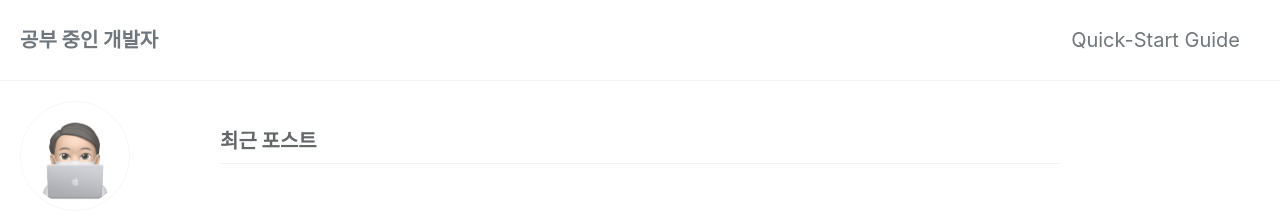
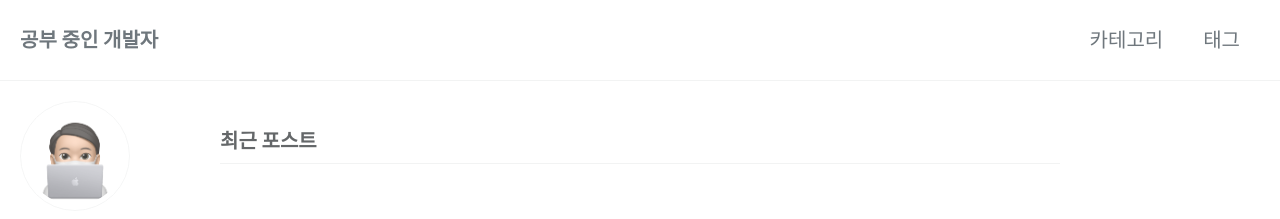
Before and after one commit to alexuhn/alexuhn.github.io-old, a Jekyll site: the page built from index.html, in a window 1280 px wide. Shown: the top 219 px of the page. Built offline with Jekyll 4.4.1, drawn with Linux system fonts in a browser that asks for light colours; cached includes are drawn as plain includes; some web fonts are replaced; the list of posts is cut into pages by our own code.

Commit message:
Set navigation

```diff
--- a/_data/navigation.yml
+++ b/_data/navigation.yml
@@ -1,7 +1,11 @@
 # main links
 main:
-  - title: "Quick-Start Guide"
-    url: https://mmistakes.github.io/minimal-mistakes/docs/quick-start-guide/
+  - title: "카테고리"
+    url: /categories/
+  - title: "태그"
+    url: /tags/
+  # - title: "Quick-Start Guide"
+  #   url: https://mmistakes.github.io/minimal-mistakes/docs/quick-start-guide/
   # - title: "About"
   #   url: https://mmistakes.github.io/minimal-mistakes/about/
   # - title: "Sample Posts"
--- /dev/null
+++ b/_pages/category-archive.md
@@ -0,0 +1,5 @@
+---
+title: "카테고리"
+layout: categories
+permalink: /categories/
+---
--- /dev/null
+++ b/_pages/tag-archive.md
@@ -0,0 +1,5 @@
+---
+title: "태그"
+permalink: /tags/
+layout: tags
+---
```
